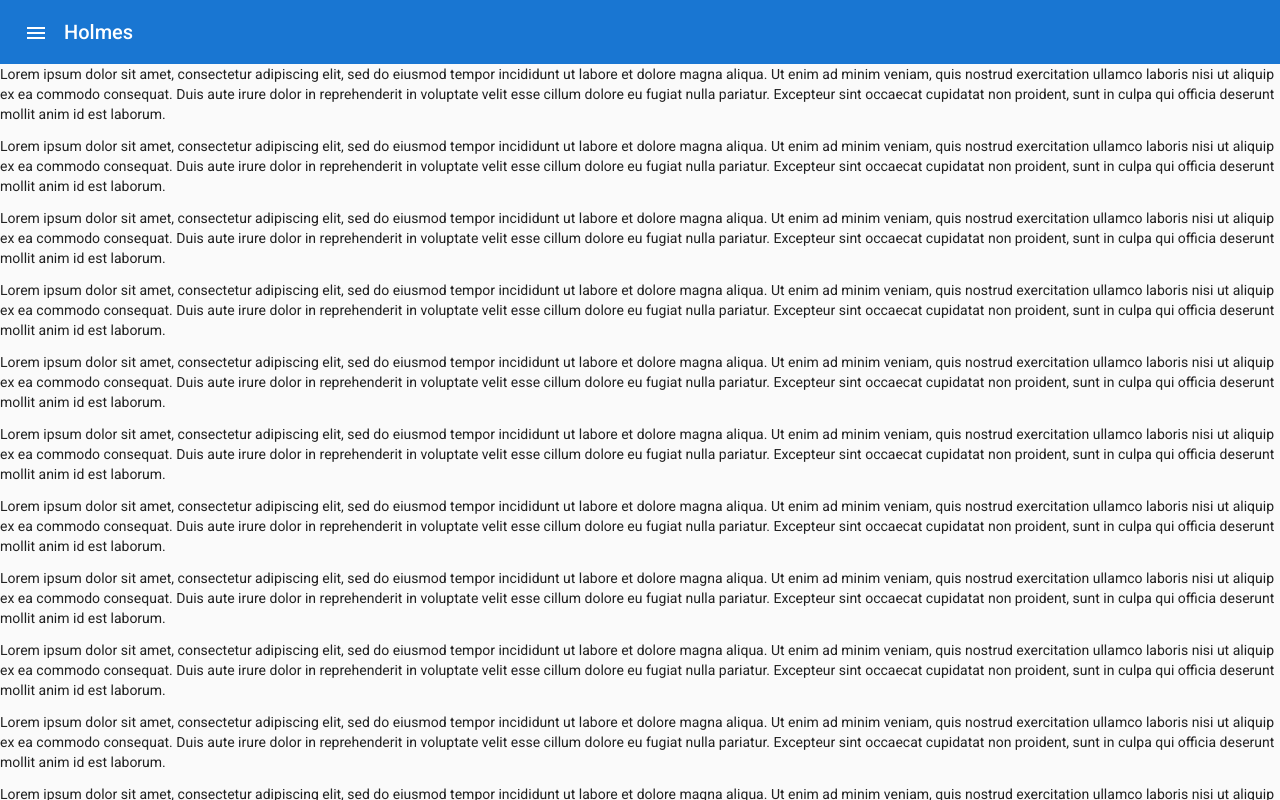
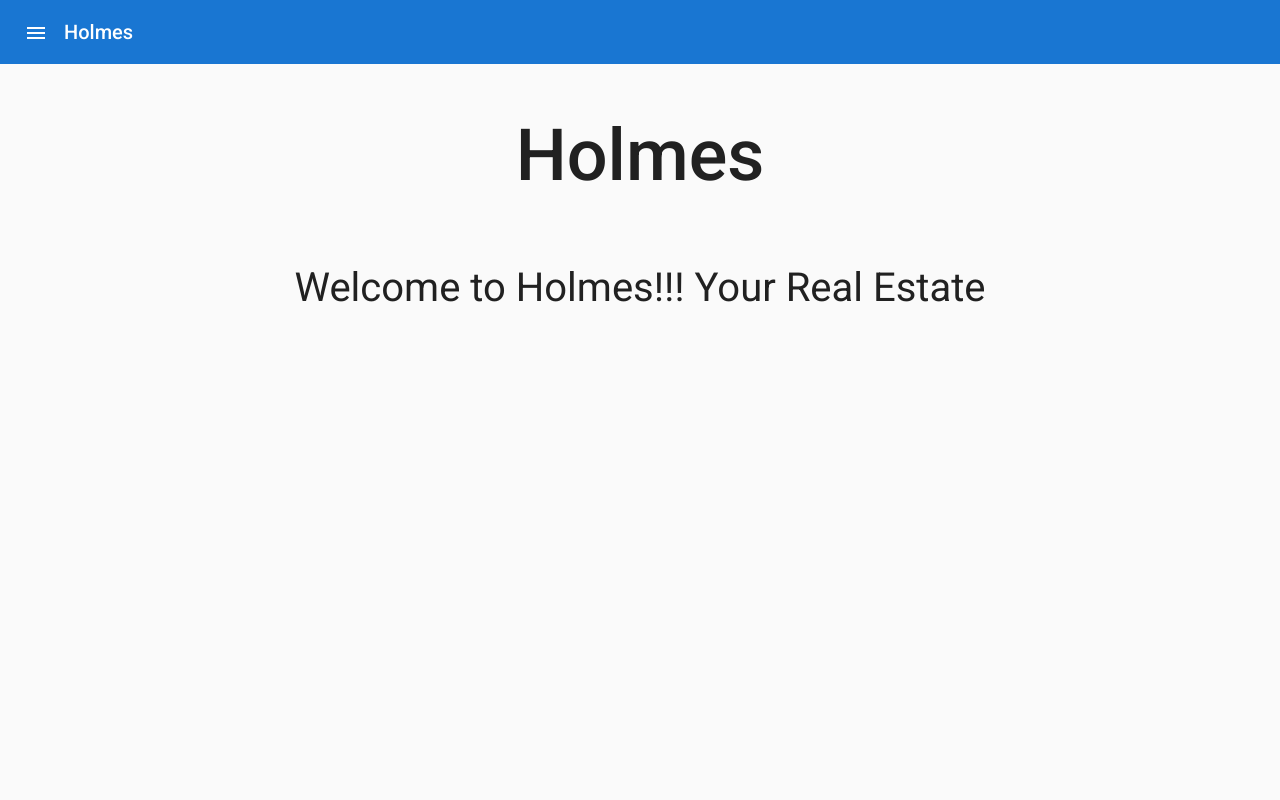
Before and after one commit to obumnwabude/holmes, an Angular app: page / in a window 1280 px wide. Built offline with nearby package versions, Linux system fonts and the light colour scheme.

Commit message:
feat: add home component

```diff
--- a/src/app/app.component.html
+++ b/src/app/app.component.html
@@ -16,7 +16,7 @@
     </mat-sidenav>
 
     <mat-sidenav-content>
-      <p *ngFor="let content of fillerContent">{{content}}</p>
+      <holmes-home></holmes-home>
     </mat-sidenav-content>
   </mat-sidenav-container>
 </div>
--- a/src/app/app.component.ts
+++ b/src/app/app.component.ts
@@ -12,16 +12,6 @@ export class AppComponent implements OnDestroy {
 
   fillerNav = Array.from({ length: 50 }, (_, i) => `Nav Item ${i + 1}`);
 
-  fillerContent = Array.from(
-    { length: 50 },
-    () =>
-      `Lorem ipsum dolor sit amet, consectetur adipiscing elit, sed do eiusmod tempor incididunt ut
-       labore et dolore magna aliqua. Ut enim ad minim veniam, quis nostrud exercitation ullamco
-       laboris nisi ut aliquip ex ea commodo consequat. Duis aute irure dolor in reprehenderit in
-       voluptate velit esse cillum dolore eu fugiat nulla pariatur. Excepteur sint occaecat
-       cupidatat non proident, sunt in culpa qui officia deserunt mollit anim id est laborum.`
-  );
-
   private _mobileQueryListener: () => void;
 
   constructor(changeDetectorRef: ChangeDetectorRef, media: MediaMatcher) {
--- a/src/app/app.module.ts
+++ b/src/app/app.module.ts
@@ -9,9 +9,10 @@ import { MatToolbarModule } from '@angular/material/toolbar';
 import { AppRoutingModule } from './app-routing.module';
 import { AppComponent } from './app.component';
 import { BrowserAnimationsModule } from '@angular/platform-browser/animations';
+import { HomeComponent } from './home/home.component';
 
 @NgModule({
-  declarations: [AppComponent],
+  declarations: [AppComponent, HomeComponent],
   imports: [
     BrowserModule,
     AppRoutingModule,
--- /dev/null
+++ b/src/app/home/home.component.html
@@ -0,0 +1,6 @@
+<div id="home-container">
+  <div id="holmes-display">
+    <h2>Holmes</h2>
+    <p>Welcome to Holmes!!! Your Real Estate</p>
+  </div>
+</div>
--- /dev/null
+++ b/src/app/home/home.component.scss
@@ -0,0 +1,15 @@
+#home-container {
+  text-align: center;
+  margin: 2%;
+}
+
+#holmes-display h2 {
+  font-size: 72px;
+  padding: 50px;
+}
+
+#holmes-display p {
+  font-size: 40px;
+  line-height: 1.5;
+  padding: 20px;
+}
--- /dev/null
+++ b/src/app/home/home.component.ts
@@ -0,0 +1,15 @@
+import { Component, OnInit } from '@angular/core';
+
+@Component({
+  selector: 'holmes-home',
+  templateUrl: './home.component.html',
+  styleUrls: ['./home.component.scss']
+})
+export class HomeComponent implements OnInit {
+
+  constructor() { }
+
+  ngOnInit(): void {
+  }
+
+}
```
Also changed, not shown: 1 other file (tests, documents, lock files or other folders).
